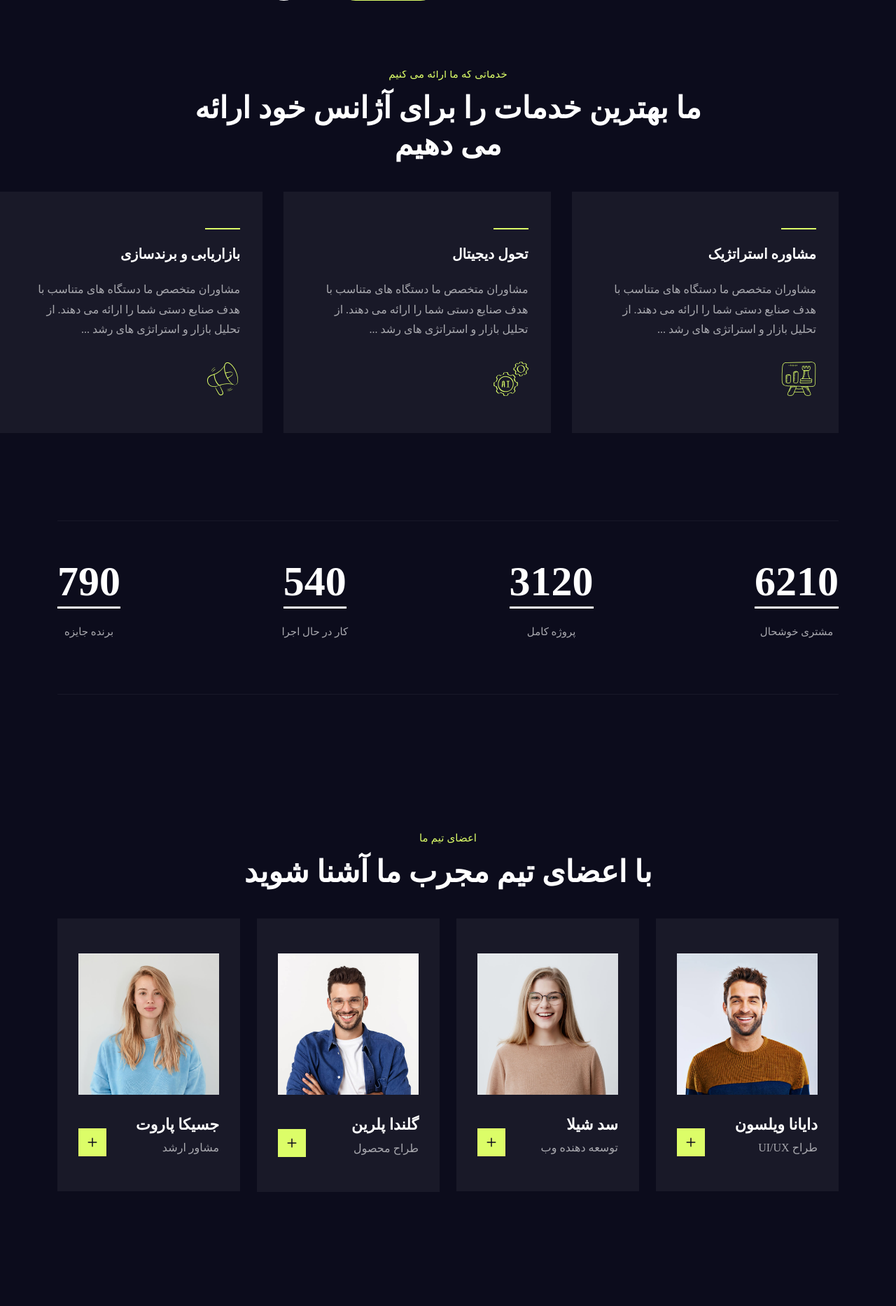
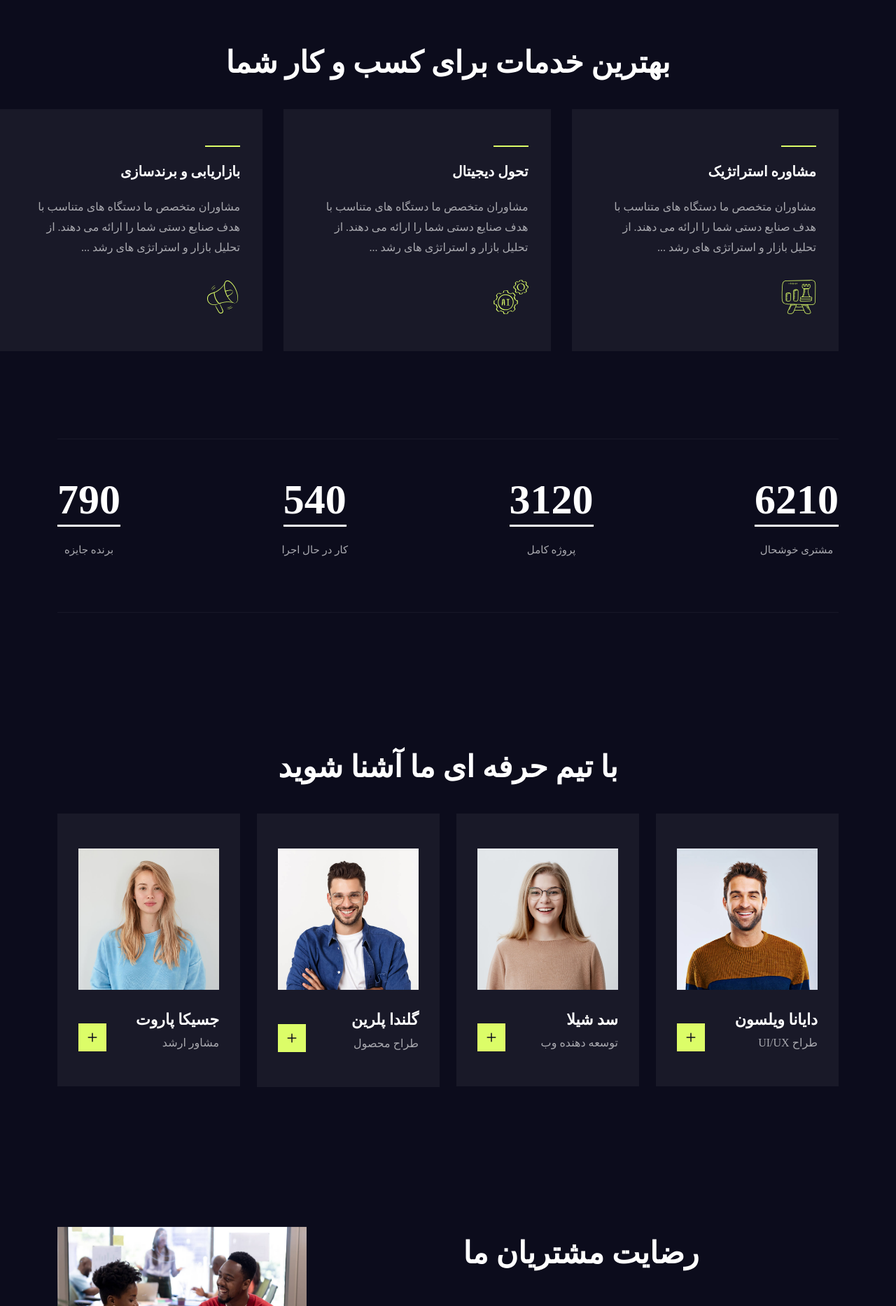
Before and after one commit to alinasiricom/hello-django-FP, a Django app: page / in a window 1280 px wide. Shown: the part 1268-3135 px from the top of the page at 70% size. Run offline with Django 4.2, Linux system fonts and the light colour scheme; data that the repository does not hold is empty; some libraries are stand-ins or nearby versions; some web fonts are replaced.

Commit message:
improve html

```diff
--- a/aapp/urls.py
+++ b/aapp/urls.py
@@ -5,6 +5,6 @@ app_name = 'aapp'
 
 urlpatterns = [
     path('', index_view, name='index'),
-    path('about', about_view, name='about'),
-    path('contact', contact_view, name='contact'),
+    path('about/', about_view, name='about'),
+    path('contact/', contact_view, name='contact'),
 ]
--- a/templates/aapp/index.html
+++ b/templates/aapp/index.html
@@ -48,8 +48,7 @@
             </div>
             <div class="col-lg-6">
                 <div class="about-us-content-two" data-cues="slideInUp">
-                    <span class="top-title style-two">درباره ما بدانید</span>
-                    <h2>ممتازترین آژانس در شهر شما</h2>
+                    <h2>ممتازترین آژانس در کشور</h2>
                     <p>رویکرد ما ریشه در همکاری و سفارشی سازی دارد. ما به راه حل های یکسان اعتقادی نداریم. در عوض،
                         ما برای تجزیه و تحلیل جامع نیازها، اهداف و چشم انداز صنعت منحصر به فرد هر مشتری وقت صرف می
                         کنیم. با انجام این کار، اطمینان حاصل می کنیم که توصیه های ما ...</p>
@@ -70,14 +69,13 @@
 <div class="services-area-two pb-100 overflow-hidden pos">
     <div class="container">
         <div class="section-title style-two mw-730" data-cues="slideInUp">
-            <span class="top-title style-two">خدماتی که ما ارائه می کنیم</span>
-            <h2>ما بهترین خدمات را برای آژانس خود ارائه می دهیم</h2>
+            <h2>بهترین خدمات برای کسب و کار شما</h2>
         </div>
         <div class="services-wrap" data-cues="slideInUp">
             <div class="services-slide owl-carousel owl-theme">
                 <div class="services-single-item-two">
                     <span class="borders"></span>
-                    <h3><a href="#">مشاوره استراتژیک</a></h3>
+                    <h3>مشاوره استراتژیک</h3>
                     <p>مشاوران متخصص ما دستگاه های متناسب با هدف صنایع دستی شما را ارائه می دهند. از تحلیل بازار و
                         استراتژی های رشد ...</p>
                     <div class="d-flex justify-content-between align-items-center">
@@ -86,7 +84,7 @@
                 </div>
                 <div class="services-single-item-two">
                     <span class="borders"></span>
-                    <h3><a href="#">تحول دیجیتال</a></h3>
+                    <h3>تحول دیجیتال</h3>
                     <p>مشاوران متخصص ما دستگاه های متناسب با هدف صنایع دستی شما را ارائه می دهند. از تحلیل بازار و
                         استراتژی های رشد ...</p>
                     <div class="d-flex justify-content-between align-items-center">
@@ -95,7 +93,7 @@
                 </div>
                 <div class="services-single-item-two">
                     <span class="borders"></span>
-                    <h3><a href="#">بازاریابی و برندسازی</a></h3>
+                    <h3>بازاریابی و برندسازی</h3>
                     <p>مشاوران متخصص ما دستگاه های متناسب با هدف صنایع دستی شما را ارائه می دهند. از تحلیل بازار و
                         استراتژی های رشد ...</p>
                     <div class="d-flex justify-content-between align-items-center">
@@ -104,7 +102,7 @@
                 </div>
                 <div class="services-single-item-two">
                     <span class="borders"></span>
-                    <h3><a href="#">خدمات مشاوره مالی</a></h3>
+                    <h3>خدمات مشاوره مالی</h3>
                     <p>مشاوران متخصص ما دستگاه های متناسب با هدف صنایع دستی شما را ارائه می دهند. از تحلیل بازار و
                         استراتژی های رشد ...</p>
                     <div class="d-flex justify-content-between align-items-center">
@@ -145,8 +143,7 @@
 <div class="team-area pt-100 pb-75">
     <div class="container">
         <div class="section-title style-two mw-660" data-cues="slideInUp">
-            <span class="top-title style-two">اعضای تیم ما</span>
-            <h2>با اعضای تیم مجرب ما آشنا شوید</h2>
+            <h2>با تیم حرفه ای ما آشنا شوید</h2>
         </div>
         <div class="row justify-content-center" data-cues="slideInUp">
             <div class="col-xl-3 col-md-6">
@@ -244,18 +241,20 @@
     <div class="container">
         <div class="row align-items-center" data-cues="slideInUp">
             <div class="col-lg-8">
+                <div class="section-title style-two mw-730" data-cues="slideInUp">
+                    <h2>رضایت مشتریان ما</h2>
+                </div>
                 <div class="testimonial-slide-two owl-carousel owl-theme">
                     <div class="testimonials-single-item-two">
                         <ul class="ps-0 list-unstyled d-flex gap-2 review">
+                            <!-- <li><i class="fa-solid fa-star"></i></li>
                             <li><i class="fa-solid fa-star"></i></li>
                             <li><i class="fa-solid fa-star"></i></li>
                             <li><i class="fa-solid fa-star"></i></li>
-                            <li><i class="fa-solid fa-star"></i></li>
-                            <li><i class="fa-solid fa-star"></i></li>
+                            <li><i class="fa-solid fa-star"></i></li> -->
                         </ul>
-                        <p>خواه افزایش دید بازار، بهبود کارایی عملیاتی یا اجرای فناوری‌های پیشرفته باشد، آژانس ما
-                            طیف گسترده‌ای از خدمات را ارائه می‌دهد. از مشاوره استراتژیک و تحول دیجیتال گرفته تا
-                            استراتژی های بازاریابی و مشاوره مالی...</p>
+                        <p>واسه سرویس توسعه وب با اختلاف stir بهترین رابط کاربری داره و یکی از مزیت‌های سرویس
+                            دیتابیس‌شون اینه که خودشون به صورت دوره‌ای بکآپ میگیرن.</p>
                         <div class="d-flex align-items-center info">
                             <div class="flex-shrink-0"><img src="{% static 'images/testimonial-3.png' %}"
                                     class="rounded-circle" alt="testimonial"></div>
@@ -267,21 +266,22 @@
                     </div>
                     <div class="testimonials-single-item-two">
                         <ul class="ps-0 list-unstyled d-flex gap-2 review">
+                            <!-- <li><i class="fa-solid fa-star"></i></li>
                             <li><i class="fa-solid fa-star"></i></li>
                             <li><i class="fa-solid fa-star"></i></li>
                             <li><i class="fa-solid fa-star"></i></li>
-                            <li><i class="fa-solid fa-star"></i></li>
-                            <li><i class="fa-solid fa-star"></i></li>
+                            <li><i class="fa-solid fa-star"></i></li> -->
                         </ul>
-                        <p>خواه افزایش دید بازار، بهبود کارایی عملیاتی یا اجرای فناوری‌های پیشرفته باشد، آژانس ما
-                            طیف گسترده‌ای از خدمات را ارائه می‌دهد. از مشاوره استراتژیک و تحول دیجیتال گرفته تا
-                            استراتژی های بازاریابی و مشاوره مالی...</p>
+                        <p>یه خسته نباشید باید به تیم stir بگم،
+                            بعد از چندین روز سرکله زدن با سرویس های مشابه بالاخره تصمیم گرفتم stir رو امتحان کنم و باور
+                            نمیشه ۱۰ دقیقه بیشتر وقت نبرد،
+                            دمتون گرم.</p>
                         <div class="d-flex align-items-center info">
-                            <div class="flex-shrink-0"><img src="{% static 'images/testimonial-3.png' %}"
+                            <div class="flex-shrink-0"><img src="{% static 'images/testimonial-7.jpg' %}"
                                     class="rounded-circle" alt="testimonial"></div>
                             <div class="flex-grow-1 ms-3">
-                                <h3>برندی رو</h3>
-                                <span>رهبر بازاریابی در Technlogia</span>
+                                <h3>تام ویک</h3>
+                                <span>کارشناس ارشد در Google</span>
                             </div>
                         </div>
                     </div>
@@ -299,10 +299,9 @@
         <div class="row align-items-center justify-content-center" data-cues="slideInUp">
             <div class="col-xl-4 col-md-6">
                 <div class="blog-info-content">
-                    <span class="top-title style-two">پست های اخیر</span>
-                    <h2>اخبار و بینش های اخیر ما</h2>
-                    <p>رضایت مشتری در قلب هر کاری است که انجام می دهیم. ما موفقیت خود را با موفقیت مشتریانمان می
-                        سنجیم. بنابراین، ما با دوام ...</p>
+                    <h2>مطالب کاربردی برای شما</h2>
+                    <p>رضایت مشتری در قلب تمام کارهایمان است. ما موفقیت خود را با موفقیت مشتریانمان می سنجیم.
+                    </p>
                     <a href="{% url 'blog:home' %}" class="main-btn border-btn">رفتن به وبلاگ<i
                             class="fa-regular fa-arrow-left"></i></a>
                 </div>
@@ -331,7 +330,6 @@
         <div class="row align-items-center" data-cues="slideInUp">
             <div class="col-lg-8">
                 <div class="get-in-touch-content">
-                    <span class="top-title style-two">در تماس باشید</span>
                     <h2>آیا سوالی در ذهن شما وجود دارد؟</h2>
                 </div>
             </div>
```
Also changed, not shown: templates/aapp/about-us.html (+21 -23 lines), templates/aapp/contact-us.html (+4 -4 lines).
